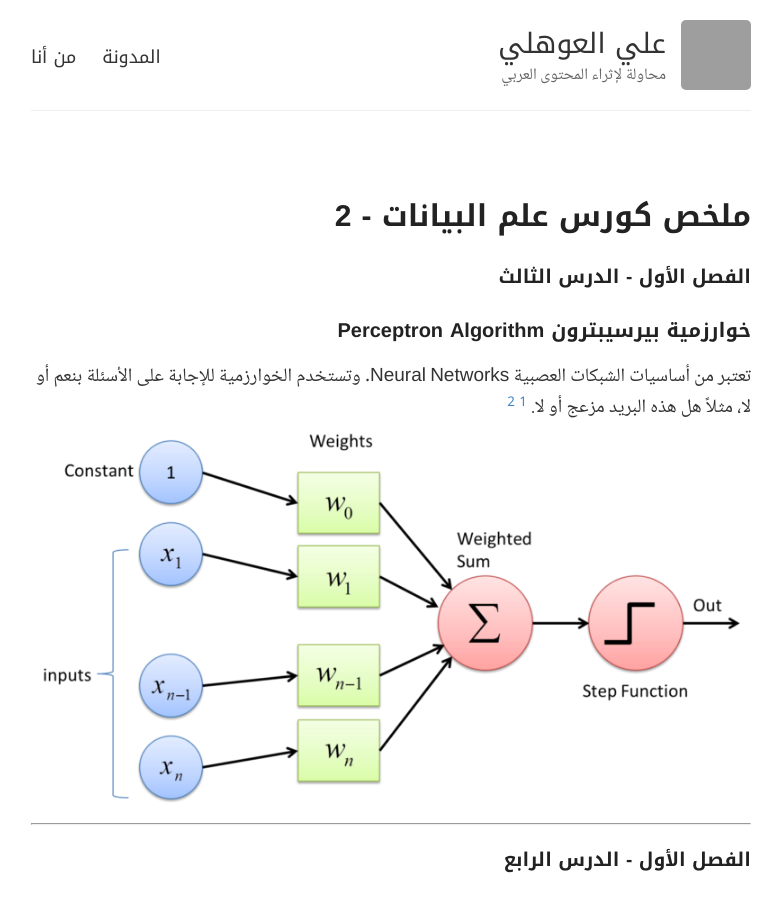
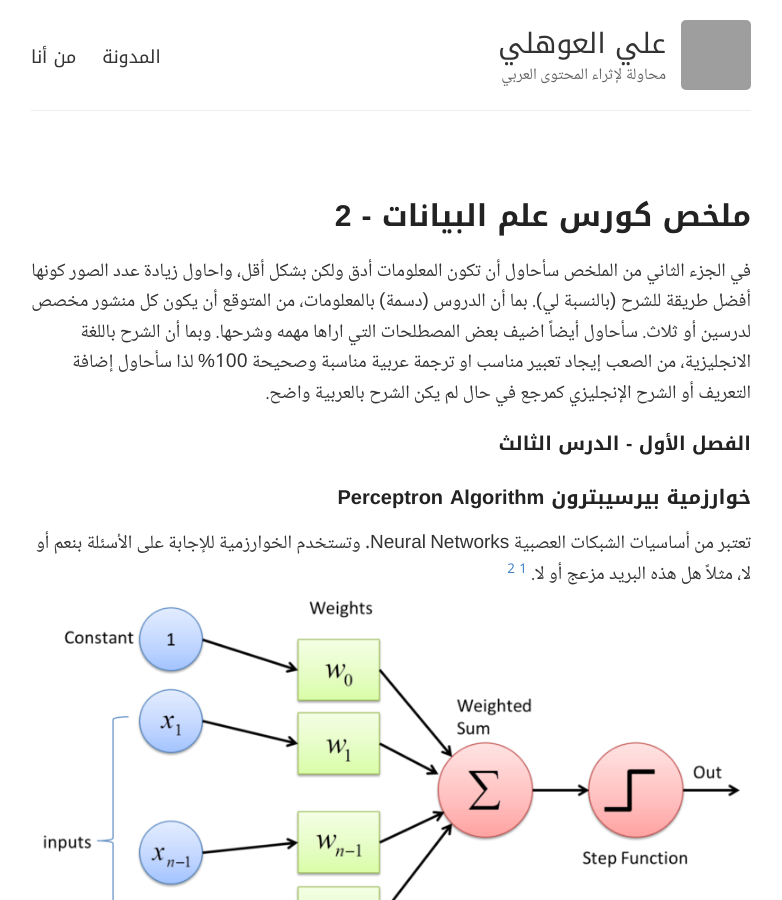
Before and after one commit to alioh/alioh.github.io, a Jekyll site: the page built from _posts/2019-3-15-DSND-Notes-2.md, in a window 1280 px wide and 900 px high. Shown: the whole window, without its empty margins (249-1031 px from the left). Built offline with Jekyll 4.4.1, drawn with Linux system fonts in a browser that asks for light colours; comment, search, counter and statistics services are not loaded; grey boxes are pictures that could not be loaded.

Commit message:
edit intro

```diff
--- a/_posts/2019-3-15-DSND-Notes-2.md
+++ b/_posts/2019-3-15-DSND-Notes-2.md
@@ -3,7 +3,7 @@ layout: post
 title: ملخص كورس علم البيانات - 2
 ---
 
-
+في الجزء الثاني من الملخص سأحاول أن تكون المعلومات أدق ولكن بشكل أقل، واحاول زيادة عدد الصور كونها أفضل طريقة للشرح (بالنسبة لي). بما أن الدروس (دسمة) بالمعلومات، من المتوقع أن يكون كل منشور مخصص لدرسين أو ثلاث. سأحاول أيضاً اضيف بعض المصطلحات التي اراها مهمه وشرحها. وبما أن الشرح باللغة الانجليزية، من الصعب إيجاد تعبير مناسب او ترجمة عربية مناسبة وصحيحة 100% لذا سأحاول إضافة التعريف أو الشرح الإنجليزي كمرجع في حال لم يكن الشرح بالعربية واضح.
 
 ###### الفصل الأول - الدرس الثالث
 ### خوارزمية بيرسيبترون Perceptron Algorithm
```
